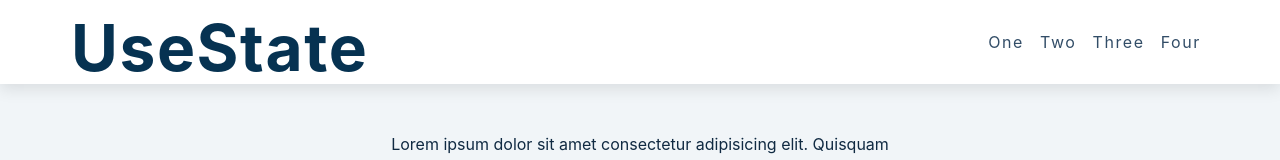
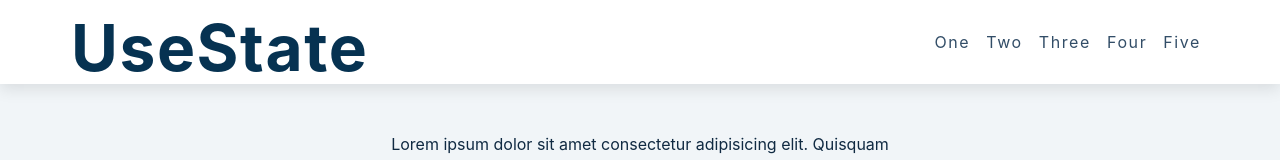
Before and after one commit to React-HTX/mini-hacks, a React (Create React App) app in the folder challenges/: page / in a window 1280 px wide. Shown: the top 160 px of the page. Built offline with nearby package versions, Linux system fonts and the light colour scheme.

Commit message:
Adds page 5 to routes and navbar

```diff
--- a/challenges/src/App.js
+++ b/challenges/src/App.js
@@ -6,6 +6,7 @@ import One from './components/One';
 import Two from './components/Two';
 import Three from './components/Three';
 import Four from './components/Four';
+import Five from './components/Five';
 
 function App() {
   return (
@@ -17,8 +18,8 @@ function App() {
         <Route path="/two" element={<Two />} />
         <Route path="/three" element={<Three />} />
         <Route path="/four" element={<Four />} />
-        {/* <Route path="/five" element={<Five />} />
-        <Route path="/six" element={<Six />} /> */}
+        <Route path="/five" element={<Five />} />
+        {/* <Route path="/six" element={<Six />} /> */}
       </Routes>
     </Router>
   );
--- a/challenges/src/components/Navbar.jsx
+++ b/challenges/src/components/Navbar.jsx
@@ -52,6 +52,11 @@ export const Navbar = () => {
                 four
               </Link>
             </li>
+            <li>
+              <Link className="link" to="/five">
+                five
+              </Link>
+            </li>
           </ul>
         </div>
       </div>
```
